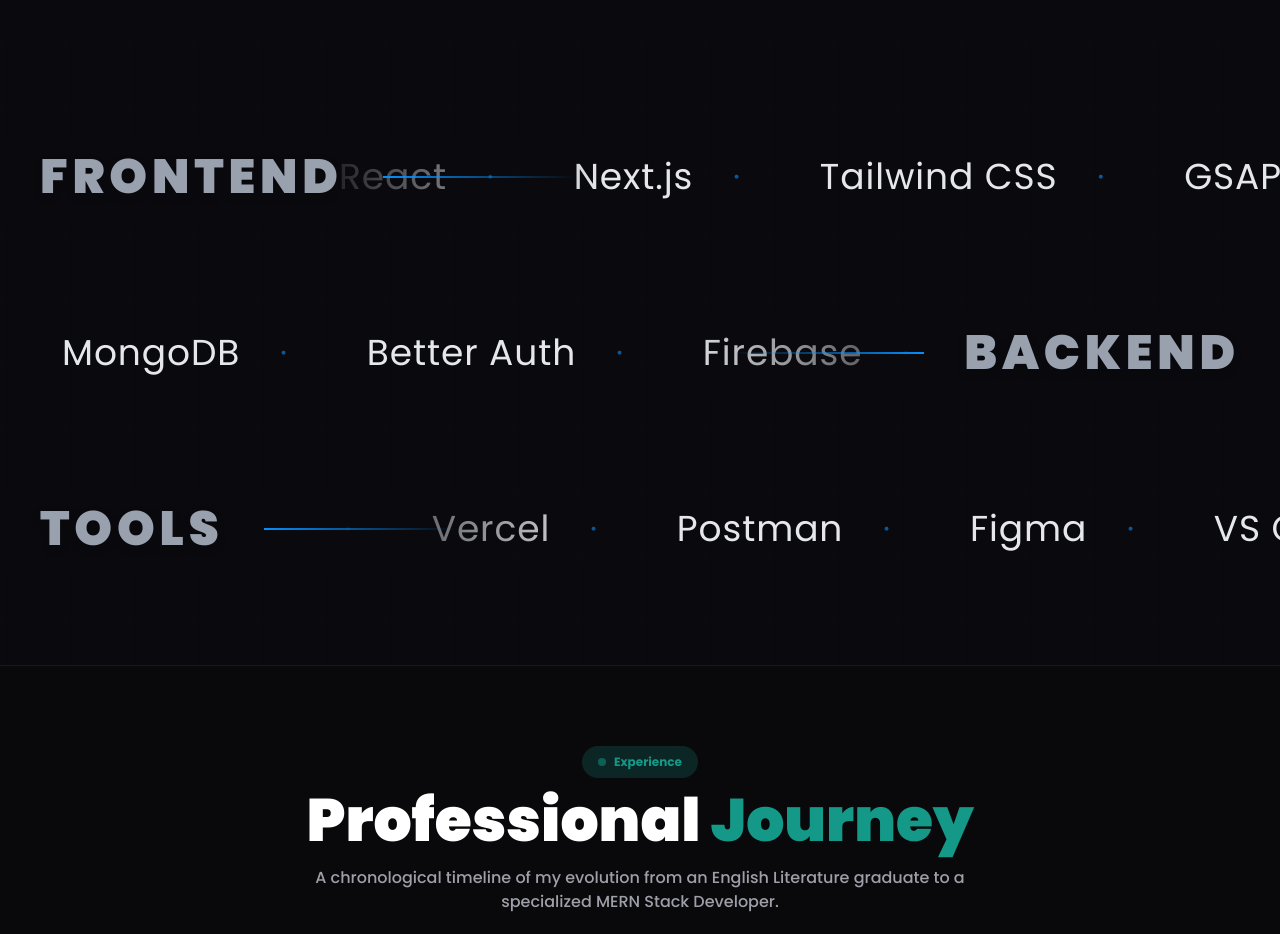
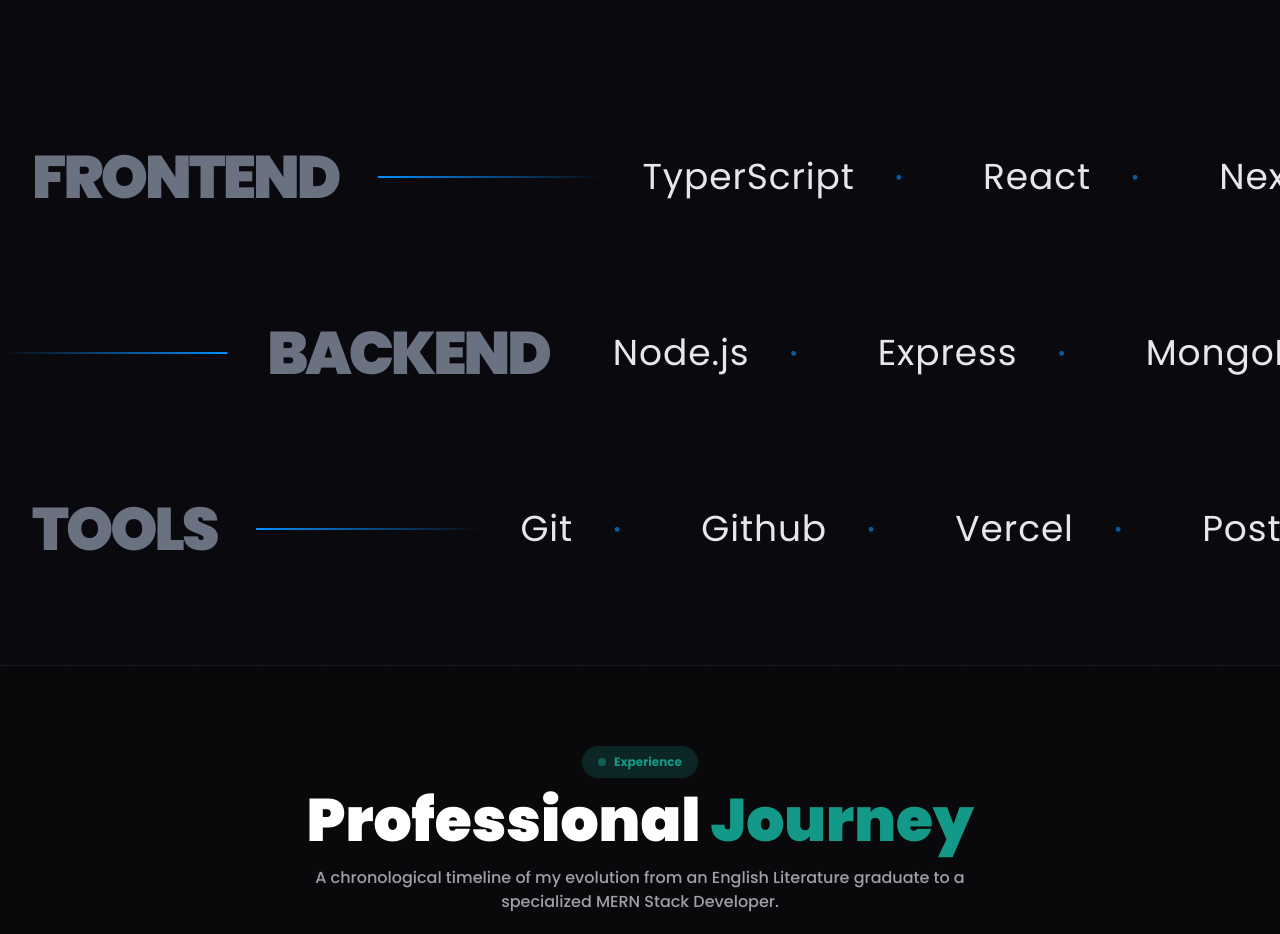
Before and after one commit to ArifKhanEver/Portfolio, a Next.js app: page / in a window 1280 px wide. Shown: the part 2080-3014 px from the top of the page. Built offline with nearby package versions, Linux system fonts and the light colour scheme.

Commit message:
fix: move stack names back into scrolling marquee and match snap design

```diff
--- a/src/components/Skills.jsx
+++ b/src/components/Skills.jsx
@@ -63,36 +63,40 @@
           return (
             <div key={category.title} className="relative overflow-hidden flex items-center w-full min-h-[60px] sm:min-h-[80px]">
 
-              {/* The Pinned Stack Name with Smooth Fade Mask */}
-              {isLeft ? (
-                <div className="absolute left-0 top-0 bottom-0 z-20 flex items-center w-[300px] sm:w-[450px] lg:w-[600px] bg-gradient-to-r from-theme-black via-theme-black to-transparent pl-4 sm:pl-10">
-                  <h4 className="text-gray-400 text-3xl sm:text-4xl lg:text-5xl font-black uppercase tracking-widest drop-shadow-lg">
-                    {category.title}
-                  </h4>
-                  <div className="h-[2px] w-20 sm:w-32 lg:w-48 bg-gradient-to-r from-primary to-transparent ml-6 sm:ml-10"></div>
-                </div>
-              ) : (
-                <div className="absolute right-0 top-0 bottom-0 z-20 flex items-center justify-end w-[300px] sm:w-[450px] lg:w-[600px] bg-gradient-to-l from-theme-black via-theme-black to-transparent pr-4 sm:pr-10">
-                  <div className="h-[2px] w-20 sm:w-32 lg:w-48 bg-gradient-to-l from-primary to-transparent mr-6 sm:mr-10"></div>
-                  <h4 className="text-gray-400 text-3xl sm:text-4xl lg:text-5xl font-black uppercase tracking-widest drop-shadow-lg">
-                    {category.title}
-                  </h4>
-                </div>
-              )}
+              {/* The Marquee */}
+              <div className="marquee-inner flex items-center gap-8 whitespace-nowrap w-max relative z-10">
+                {/* Repeat enough times so the stack name is always visible nearby */}
+                {[...Array(6)].map((_, i) => (
+                  <div key={i} className="flex items-center gap-6 sm:gap-10 flex-shrink-0">
 
-              {/* The Marquee (Scrolls behind the pinned titles) */}
-              <div className="marquee-inner flex items-center gap-8 whitespace-nowrap w-max relative z-10">
-                {/* Duplicate content to create seamless loop */}
-                {[...Array(4)].map((_, i) => (
-                  <div key={i} className="flex items-center gap-6 sm:gap-10 flex-shrink-0">
+                    {isLeft && (
+                      <>
+                        <h4 className="text-gray-500 text-4xl lg:text-6xl font-black uppercase tracking-tighter ml-8">
+                          {category.title}
+                        </h4>
+                        <div className="h-[2px] w-24 sm:w-40 lg:w-56 bg-gradient-to-r from-primary to-transparent"></div>
+                      </>
+                    )}
+
                     {category.skills.map((skill, sIdx) => (
                       <div key={skill + sIdx} className="flex items-center">
-                        <p className="text-xl sm:text-3xl lg:text-4xl font-normal tracking-wide inline-block text-gray-200 hover:text-white transition-colors">
+                        <p className="text-2xl sm:text-3xl lg:text-4xl font-normal tracking-wide inline-block text-gray-200">
                           {skill}
                         </p>
-                        <span className="text-sm sm:text-base mx-6 sm:mx-10 text-primary opacity-60">•</span>
+                        {/* Only add dot if it's not the last skill OR if we need a separator before the stack name */}
+                        <span className="text-lg sm:text-xl mx-6 sm:mx-10 text-primary opacity-60">•</span>
                       </div>
                     ))}
+
+                    {!isLeft && (
+                      <>
+                        <div className="h-[2px] w-24 sm:w-40 lg:w-56 bg-gradient-to-l from-primary to-transparent"></div>
+                        <h4 className="text-gray-500 text-4xl lg:text-6xl font-black uppercase tracking-tighter mr-8">
+                          {category.title}
+                        </h4>
+                      </>
+                    )}
+
                   </div>
                 ))}
               </div>
```
